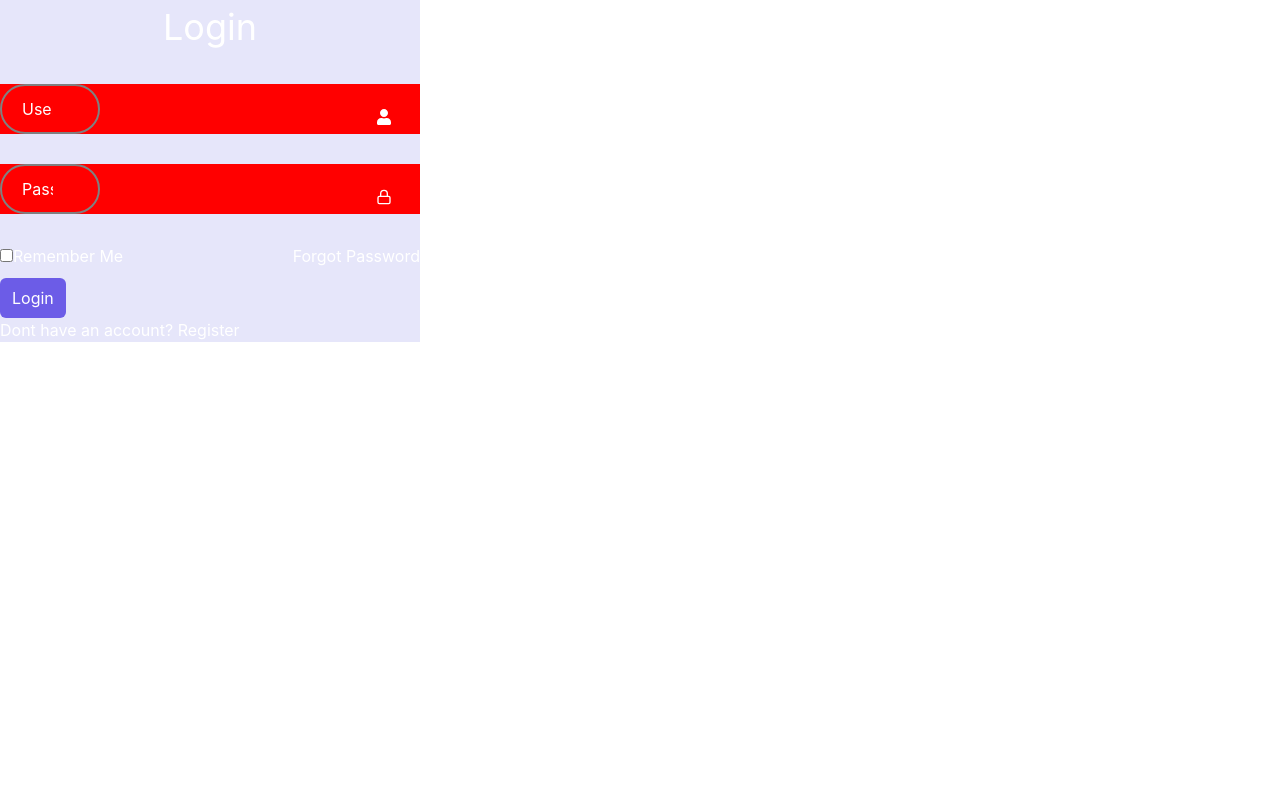
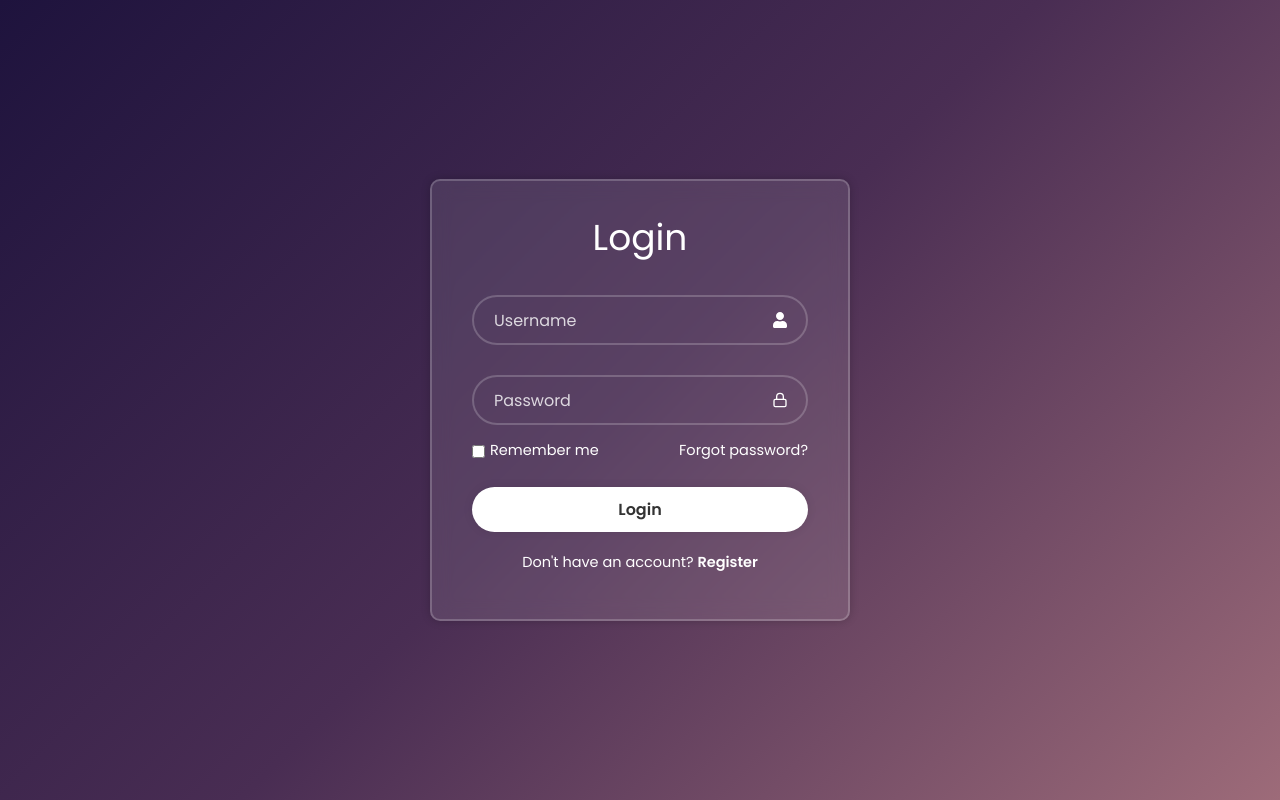
Before and after one commit to risrajawat/CampusConnect, a React (Vite) app: page /login in a window 1280 px wide. Built offline with nearby package versions, Linux system fonts and the light colour scheme.

Commit message:
Updated:Login Page Style

```diff
--- a/src/pages/Login/Login.css
+++ b/src/pages/Login/Login.css
@@ -1,44 +1,121 @@
+@import url('https://fonts.googleapis.com/css2?family=Poppins:wght@300;400;500;600;700&display=swap');
+
+* {
+    margin: 0;
+    padding: 0;
+    box-sizing: border-box;
+    font-family: 'Poppins', sans-serif;
+}
+
+.login-container {
+    display: flex;
+    justify-content: center;
+    align-items: center;
+    min-height: 100vh;
+    background: linear-gradient(135deg, #1e133d, #492d53, #9d6b79);
+}
+
 .wrapper {
     width: 420px;
-    background: lavender;
-    color: white;
+    background: rgba(255, 255, 255, 0.1);
+    border: 2px solid rgba(255, 255, 255, 0.2);
+    backdrop-filter: blur(10px);
+    -webkit-backdrop-filter: blur(10px);
+    box-shadow: 0 0 10px rgba(0, 0, 0, 0.2);
+    color: #fff;
+    border-radius: 10px;
+    padding: 30px 40px;
 }
-.wrapper h1{
+
+.wrapper h1 {
     font-size: 36px;
     text-align: center;
 }
-.wrapper .inp-box{
+
+.wrapper .inp-box {
     position: relative;
     width: 100%;
     height: 50px;
-    background: red;
     margin: 30px 0;
 }
-.inp-box input{
-    width: 100px;
+
+.inp-box input {
+    width: 100%;
     height: 100%;
     background: transparent;
     border: none;
     outline: none;
-    border: 2px solid grey ;
+    border: 2px solid rgba(255, 255, 255, 0.2);
     border-radius: 40px;
-    font-size: 16px  ;
-    color: white;
-     padding: 20px 45px 20px 20px ;
-
+    font-size: 16px;
+    color: #fff;
+    padding: 20px 45px 20px 20px;
 }
 
-.inp-box input::placeholder{
-    color: white;
+.inp-box input::placeholder {
+    color: rgba(255, 255, 255, 0.8);
+}
 
-}
-.inp-box .icon{
+.inp-box .icon {
     position: absolute;
     right: 20px;
     top: 50%;
-    transform: translate(-50%);
+    transform: translateY(-50%);
+    font-size: 16px;
 }
-.wrapper .remember-forgot{
+
+.wrapper .remember-forgot {
     display: flex;
     justify-content: space-between;
+    font-size: 14.5px;
+    margin: -15px 0 15px;
 }
+
+.remember-forgot label {
+    display: flex;
+    align-items: center;
+}
+
+.remember-forgot label input {
+    accent-color: #fff;
+    margin-right: 5px;
+}
+
+.remember-forgot a {
+    color: #fff;
+    text-decoration: none;
+}
+
+.remember-forgot a:hover {
+    text-decoration: underline;
+}
+
+.wrapper button {
+    width: 100%;
+    height: 45px;
+    background: #fff;
+    border: none;
+    outline: none;
+    border-radius: 40px;
+    box-shadow: 0 0 10px rgba(0, 0, 0, 0.1);
+    cursor: pointer;
+    font-size: 16px;
+    color: #333;
+    font-weight: 600;
+}
+
+.wrapper .register-link {
+    font-size: 14.5px;
+    text-align: center;
+    margin: 20px 0 15px;
+}
+
+.register-link p a {
+    color: #fff;
+    text-decoration: none;
+    font-weight: 600;
+}
+
+.register-link p a:hover {
+    text-decoration: underline;
+}
--- a/src/pages/Login/Login.jsx
+++ b/src/pages/Login/Login.jsx
@@ -5,29 +5,35 @@ import { LuLock } from "react-icons/lu";
 
 const Login = () => {
   return (
+    <div className='login-container'>
       <div className='wrapper'>
           <form action="">
               <h1>Login</h1>
+
               <div className='inp-box'>
-                <input type="text"
-                placeholder='Username' required/>
-                <FaUser className='icon '/>
+                  <input type="text" placeholder='Username' required />
+                  <FaUser className='icon' />
               </div>
+
               <div className='inp-box'>
-                <input type="password"
-                placeholder='Password' required/>
+                  <input type="password" placeholder='Password' required />
                   <LuLock className='icon' />
               </div>
+
               <div className="remember-forgot">
-                <label ><input type="Checkbox" />Remember Me</label>
-                <a href="#">Forgot Password</a>
+                  <label>
+                      <input type="checkbox" /> Remember me
+                  </label>
+                  <a href="#">Forgot password?</a>
+              </div>
 
-            </div>
               <button type='submit'>Login</button>
+
               <div className="register-link">
-                <p>Dont have an account? <a href="#">Register</a></p>
+                  <p>Don't have an account? <a href="#">Register</a></p>
               </div>
           </form>
+      </div>
     </div>
   )
 }
```
Lines whose indentation alone changed are shown as unchanged.
